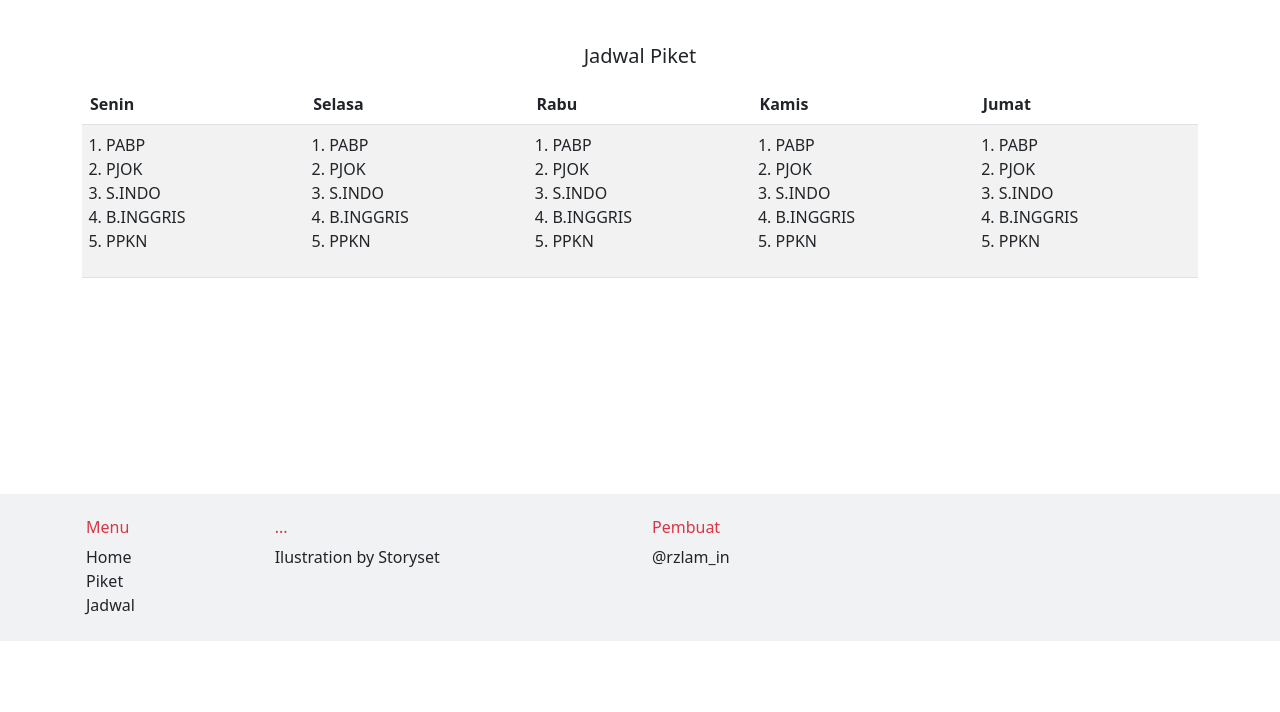
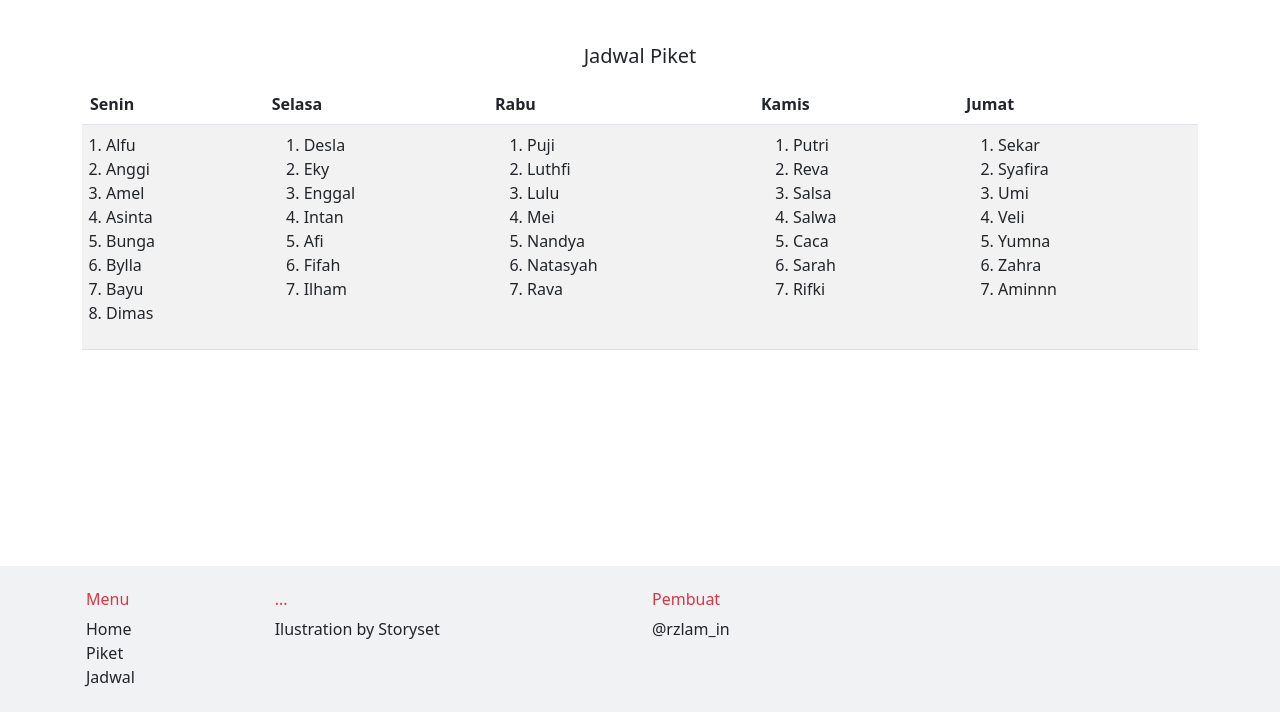
Before and after one commit to RzlAm/SI_Piket, a PHP site: page /index.php?page=jadwal in a window 1280 px wide. Shown: the part 56-768 px from the top of the page. Run offline with PHP 8.4, Linux system fonts and the light colour scheme; data that the repository does not hold is empty.

Commit message:
Mengupdate home.php,  piket.php dan jadwal.php

```diff
--- a/pages/home.php
+++ b/pages/home.php
@@ -52,8 +52,8 @@ echo "<script>let count = $q->count;let countR = $q->countR;let countT = $q->cou
 					<div class="container px-0">
 						<div class="row">
 							<div data-aos="fade-up" data-aos-duration="1100" class="col d-flex gap-2 justify-content-start justify-content-md-start justify-content-lg-start">
-								<a href="../index.php" class="btn btn-primary rounded-0">Lihat website</a>
-            	            </div>
+								<a href="tjkt2.rf.gd/" class="btn btn-primary rounded-0">Lihat website</a>
+	            </div>
 						</div>
 					</div>
 				</div>
--- a/pages/jadwal.php
+++ b/pages/jadwal.php
@@ -13,17 +13,62 @@
 			</thead>
 			<tbody>
 				<tr>
-					<?php for ($i = 1; $i <= 5; $i++) : ?>
-						<td>
-							<ol class="ps-3">
-								<li>PABP</li>
-								<li>PJOK</li>
-								<li>S.INDO</li>
-								<li>B.INGGRIS</li>
-								<li>PPKN</li>
-							</ol>
-						</td>
-					<?php endfor; ?>
+					<td>
+						<ol class="ps-3">
+							<li>Alfu</li>
+							<li>Anggi</li>
+							<li>Amel</li>
+							<li>Asinta</li>
+							<li>Bunga</li>
+							<li>Bylla</li>
+							<li>Bayu</li>
+							<li>Dimas</li>
+						</ol>
+					</td>
+				    <td>
+				        <ol>
+				            <li>Desla</li>
+				            <li>Eky</li>
+				            <li>Enggal</li>
+				            <li>Intan</li>
+				            <li>Afi</li>
+				            <li>Fifah</li>
+				            <li>Ilham</li>
+				        </ol>
+				    </td>
+				    <td>
+				        <ol>
+				            <li>Puji</li>
+				            <li>Luthfi</li>
+				            <li>Lulu</li>
+				            <li>Mei</li>
+				            <li>Nandya</li>
+				            <li>Natasyah</li>
+				            <li>Rava</li>
+				        </ol>
+				    </td>
+				    <td>
+				        <ol>
+				            <li>Putri</li>
+				            <li>Reva</li>
+				            <li>Salsa</li>
+				            <li>Salwa</li>
+				            <li>Caca</li>
+				            <li>Sarah</li>
+				            <li>Rifki</li>
+				        </ol>
+				    </td>
+				    <td>
+				        <ol>
+				            <li>Sekar</li>
+				            <li>Syafira</li>
+				            <li>Umi</li>
+				            <li>Veli</li>
+				            <li>Yumna</li>
+				            <li>Zahra</li>
+				            <li>Aminnn</li>
+				        </ol>
+				    </td>
 				</tr>
 			</tbody>
 		</table>
```
Also changed, not shown: pages/piket.php (+13 -5 lines).
